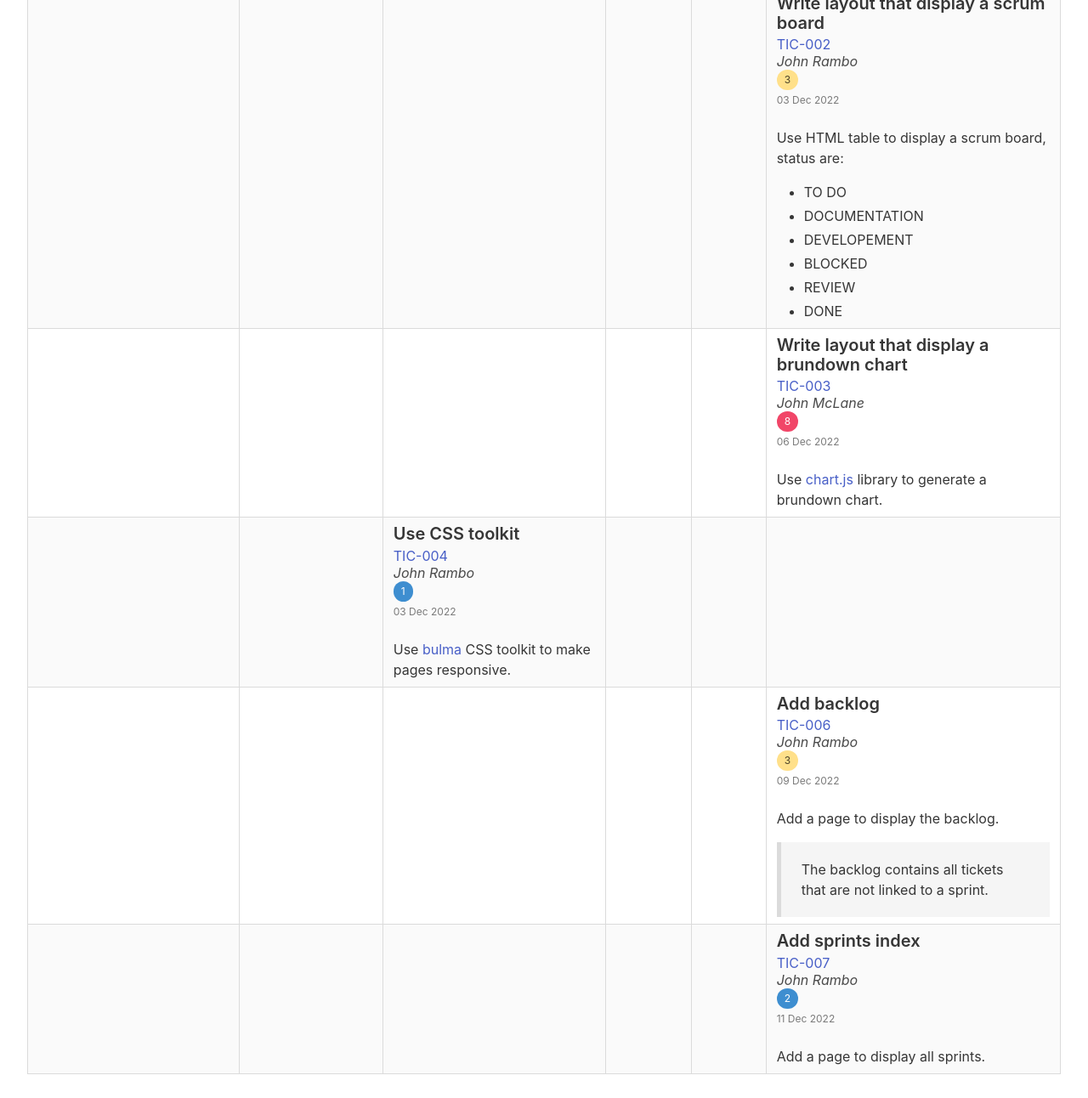
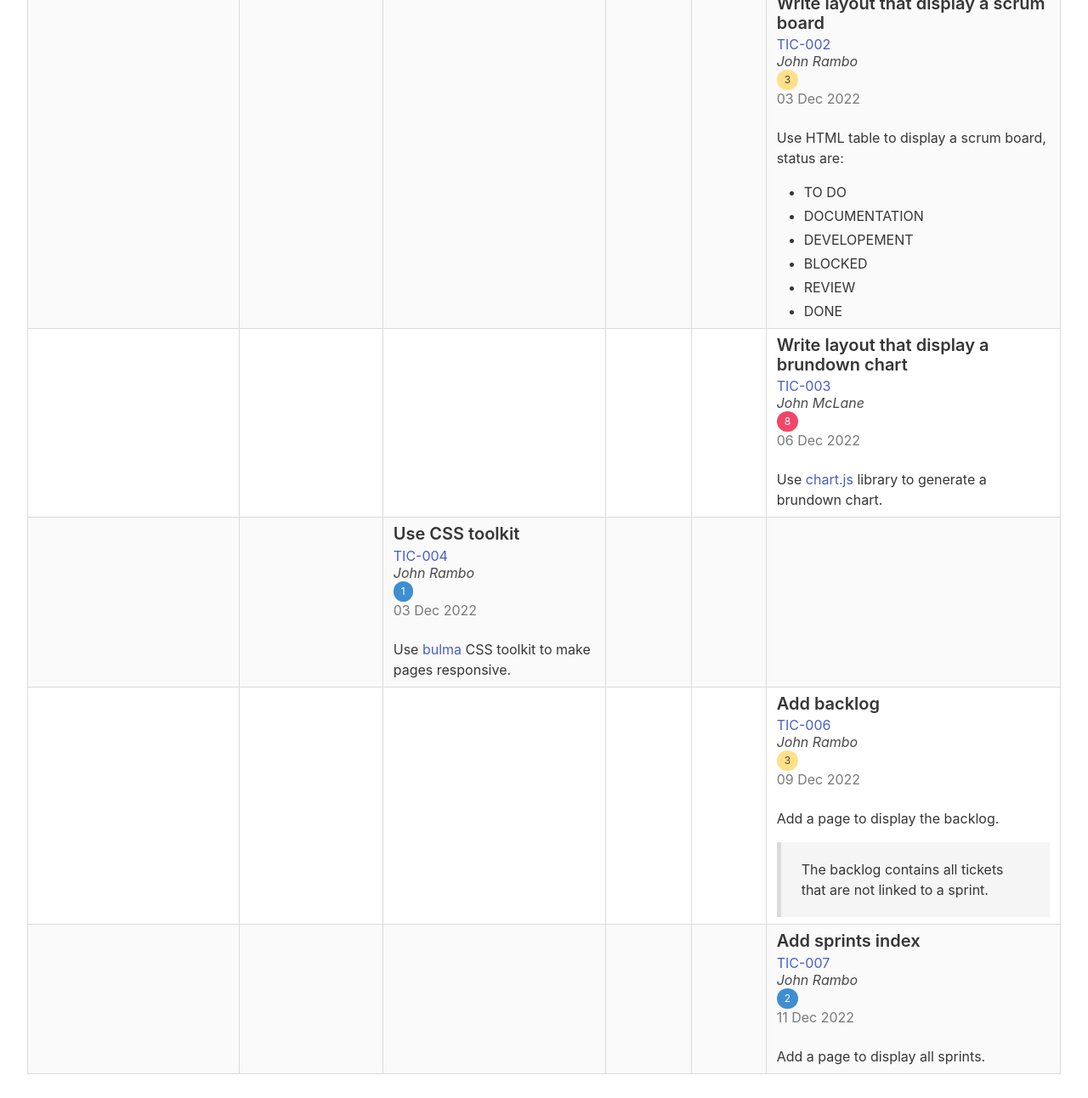
Before and after one commit to Lajule/scrummd, a Jekyll site: the page built from first-sprint.md, in a window 1280 px wide. Shown: the part 643-1935 px from the top of the page at 85% size. Built offline with Jekyll 4.4.1, drawn with Linux system fonts in a browser that asks for light colours.

Commit message:
Cleanner version

```diff
--- a/_layouts/sprint.html
+++ b/_layouts/sprint.html
@@ -29,7 +29,7 @@
 						<a class="navbar-link">More</a>
 						<div class="navbar-dropdown">
 							<a class="navbar-item" href="#board">Board</a>
-							<a class="navbar-item" href="#chart">Burndown</a>
+							<a class="navbar-item" href="#chart">Burndown chart</a>
 						</div>
 					</div>
 				</div>
@@ -39,7 +39,7 @@
 		<section class="hero">
 			<div class="hero-body">
 				<p class="title">{{ page.title }}</p>
-				<p class="subtitle">{% include pluralize.html size=tickets_size word="ticket" %}				</p>
+				<p class="subtitle">{% include pluralize.html size=tickets_size word="ticket" %}</p>
 			</div>
 		</section>
 		<nav class="level">
@@ -82,20 +82,21 @@
 					{% capture ticket_cell %}
 					<td class="sprint-ticket"
 						data-url="{{ ticket.url }}"
-						data-ref="{{ ticket.ref }}"
 						data-complexity="{{ ticket.complexity }}"
 						data-status="{{ ticket.status }}"
 						data-updated="{{ ticket.updated }}">
-						<h5 class="title is-5">{{ ticket.title }}</h5>
-						<h6 class="subtitle is-6">
-							<a href="{{ ticket.url | relative_url }}">{{ticket.ref}}</a>
+						<p class="title is-size-5">{{ ticket.title }}</p>
+						<p class="subtitle is-size-6">
+							<a href="{{ ticket.url | relative_url }}">{{ ticket.ref }}</a>
 							<br>
-							<span class="is-italic assignee">{{ ticket.assignee }}</span>
-						  	<br>
+							<span class="is-italic">{{ ticket.assignee }}</span>
+							<br>
 							{% include complexity.html complexity=ticket.complexity %}
+							{% if ticket.updated %}
 							<br>
-							<span class="is-size-7 has-text-grey">{{ ticket.updated | date_to_string }}</span>
-						</h6>
+							<span class="has-text-grey">{{ ticket.updated | date_to_string }}</span>
+							{% endif %}
+						</p>
 						<div class="content">{{ ticket.content | mardownify }}</div>
 					</td>
 					{% endcapture %}
```
Also changed, not shown: other parts of _layouts/sprint.html (+3 -4 lines), _layouts/backlog.html (+2 -5 lines).
